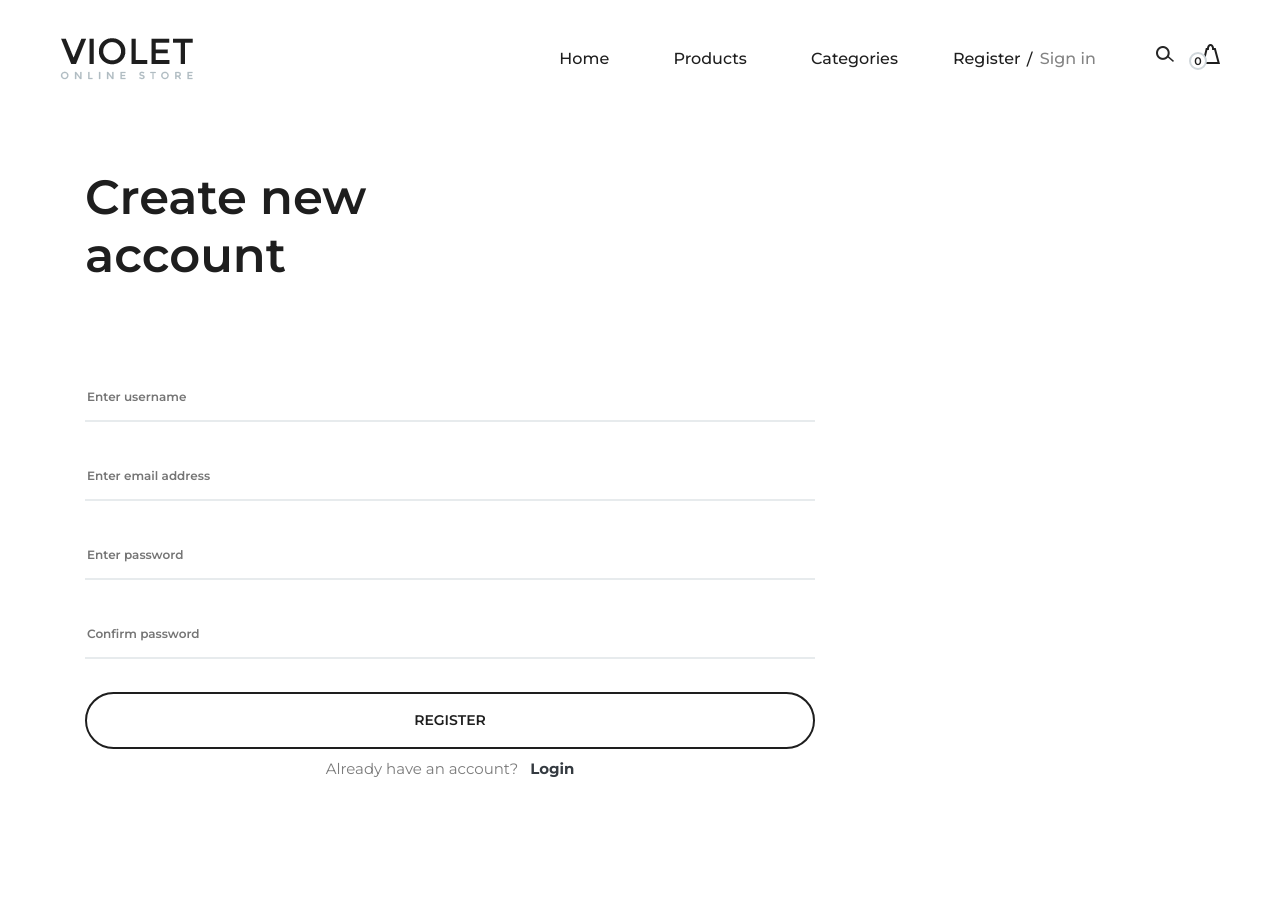
After one commit to NaimParvez/little-step, a Django app: page /registration/ in a window 1280 px wide. The commit adds this page. Run offline with Django 5.2, Linux system fonts and the light colour scheme; data comes from the database, SQL or seed files in the repository; both versions use the stored data as it was after the commit; some libraries are stand-ins or nearby versions.

Commit message:
video 14 15(login, registration, chng pass)

```diff
--- a/cart/carts.py
+++ b/cart/carts.py
@@ -46,3 +46,9 @@ class Cart(object):
 
     def __len__(self):
         return len(list(self.cart.keys()))
+
+
+    # def restore_after_logout(self,cart={},coupon=None):
+    #     self.cart=self.session[self.cart_id]=cart
+    #     self.coupon=self.session[self.cart_id]=coupon
+    #     self.save()
--- /dev/null
+++ b/static/css/main.css
@@ -0,0 +1,6 @@
+.errorlist {
+    list-style-type: none;
+    padding: 0px;
+    color: red;
+    padding-top: 8px;
+}
--- /dev/null
+++ b/templates/account/registration.html
@@ -0,0 +1,69 @@
+{% extends '../base.html' %}
+{% load static %}
+{% block title %}Registration{% endblock title%}
+
+{% block content %}
+    <!-- Page Add Section Begin -->
+    <section class="page-add">
+        <div class="container">
+            <div class="row">
+                <div class="col-lg-4">
+                    <div class="page-breadcrumb">
+                        <h2>Create new account</h2>
+                    </div>
+                </div>
+
+            </div>
+        </div>
+    </section>
+    <!-- Page Add Section End -->
+
+    <!-- Contact Section Begin -->
+    <div class="contact-section">
+        <div class="container">
+            <div class="row">
+                <div class="col-lg-8">
+                    <form action="#" class="contact-form" novalidate method="POST">
+                        {% csrf_token %}
+                        <div class="row">
+                            {%if messages %}
+                            <div class="col-lg-12 py-2">
+                                {% include '../message.html' %}
+                            </div>
+                            {%endif%}
+
+                            <div class="col-lg-12 py-2">
+                                <input name="username" type="text" placeholder="Enter username">
+                                {{form.username.errors}}
+                            </div>
+                            <div class="col-lg-12 py-2">
+                                <input name="email" type="email" placeholder="Enter email address">
+                                {{form.email.errors}}
+                            </div>
+                            <div class="col-lg-12 py-2">
+                                <input name="password" type="password" placeholder="Enter password">
+                                {{form.password.errors}}
+                            </div>
+                            <div class="col-lg-12 py-2">
+                                <input name="password2" type="password" placeholder="Confirm password">
+                                {{form.password2.errors}}
+                            </div>
+
+                            <div class="col-lg-12 text-right">
+                                <button class="btn-block" type="submit">Register</button>
+                            </div>
+                            <div class="col-lg-12 my-2 text-center">
+                                <p>Already have an account?
+                                    <strong class="ml-2">
+                                    <a class="text-decoration-none text-dark" href="{% url 'login' %}">Login</a>
+                                    </strong>
+                                </p>
+                            </div>
+                        </div>
+                    </form>
+                </div>
+            </div>
+        </div>
+    </div>
+    <!-- Contact Section End -->
+{% endblock content %}
--- a/templates/base.html
+++ b/templates/base.html
@@ -23,6 +23,7 @@
     <link rel="stylesheet" href="{%  static 'css/magnific-popup.css' %}" type="text/css">
     <link rel="stylesheet" href="{%  static 'css/slicknav.min.css' %}" type="text/css">
     <link rel="stylesheet" href="{%  static 'css/style.css' %}" type="text/css">
+    <link rel="stylesheet" href="{%  static 'css/main.css' %}" type="text/css">
     {% block links %}
     {% endblock links %}
 </head>
--- a/templates/header.html
+++ b/templates/header.html
@@ -13,10 +13,12 @@
                     <span>{{cart|length}}</span>
                 </a>
             </div>
+            {%if not request.user.is_authenticated %}
             <div class="user-access">
-                <a href="#">Register</a>
-                <a href="#" class="in">Sign in</a>
+                <a href="{% url 'login' %}">Register</a>
+                <a href="{% url 'login' %}" class="in">Sign in</a>
             </div>
+            {%endif%}
             <nav class="main-menu mobile-menu">
                 <ul>
                     <li><a class="" href="{% url 'home' %}">Home</a></li>
@@ -28,6 +30,21 @@
                             {% endfor %}
                         </ul>
                     </li>
+                    {%if request.user.is_authenticated %}
+                    <li>
+                        <a class="text-decoration-none" href="#">
+                        <img src="{% static 'img/icons/man.png' %}" alt="">
+                        {% comment %} {{request.user.username}} {% endcomment %}
+                    </a>
+                        <ul class="sub-menu">
+
+                            <li><a href="{% url 'logout' %}">Logout</a></li>
+                            <li><a href="{% url 'logout' %}">Order</a></li>
+                            <li><a href="{% url 'change_password' %}">Change password</a></li>
+
+                        </ul>
+                    </li>
+                    {%endif%}
                 </ul>
             </nav>
         </div>
--- a/user_account/views.py
+++ b/user_account/views.py
@@ -1,3 +1,4 @@
+import copy
 from django.views import generic
 from django.urls import reverse_lazy
 from django.contrib import messages
@@ -10,6 +11,8 @@ from django.contrib.auth.views import (
     PasswordResetView,
     PasswordResetConfirmView
 )
+
+from cart.carts import Cart
 
 from .forms import (
     LoginForm,
@@ -56,7 +59,11 @@ class Login(LogoutRequiredMixin, generic.View):
 
 class Logout(generic.View):
     def get(self, *args, **kwargs):
+        cart=Cart(self.request)
+        current_cart=copy.deepcopy(cart.cart)
+        # coupon=copy.deepcopy(cart.coupon)
         logout(self.request)
+        # cart.resorte_after_logout(current_cart,coupon)
         return redirect('login')
 
 
```
Also changed, not shown: config/settings.py (+7 -0 lines), templates/account/change_password.html (added, +64 -0 lines), templates/account/login.html (added, +61 -0 lines), templates/message.html (added, +8 -0 lines), user_account/backends.py (+13 -7 lines), db.sqlite3.
